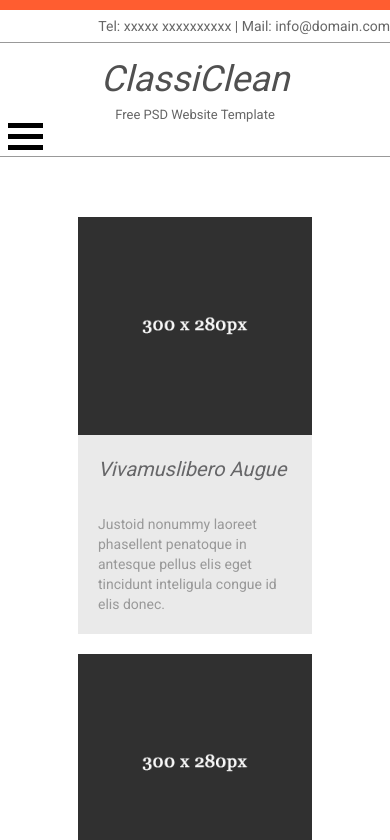
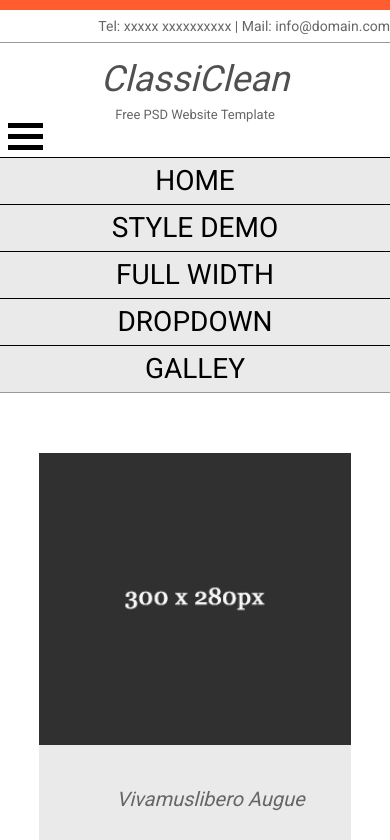
Before and after one commit to AndreyValoven/FrontEnd-Example-2, a website: page app/index.html in a window 390 px wide. Both pictures are taken after a click on the element 195 px from the left and 136 px from the top of the page. Shown: the top 840 px of the page. Drawn offline with nearby package versions, Linux system fonts and the light colour scheme.

Commit message:
Fix mobile menu

```diff
--- a/app/index.html
+++ b/app/index.html
@@ -179,7 +179,7 @@
             <p>Template by OS Templates</p>
         </div>
     </div>
-    <script src="libs/jquery/dist/jquery.min.js"></script>
+    <script src="https://code.jquery.com/jquery-3.2.1.min.js" integrity="sha256-hwg4gsxgFZhOsEEamdOYGBf13FyQuiTwlAQgxVSNgt4=" crossorigin="anonymous"></script>
     <script src="js/main.js"></script>
 </body>
 </html>
--- a/app/js/main.js
+++ b/app/js/main.js
@@ -1,23 +1,11 @@
+$(function() {
 
-//
-// document.getElementsByClassName('mob-icon').onclick = navBar;
-//
-//
-// function navBar () {
-//     document.getElementsByClassName("navbar").style.display = "block";
-// }
+    $('.mob-icon').on('click', function() {
 
-// (function () {
-//    var navBar = $(".navbar")
-//        $(".mob-icon").on('click',function (e) {
-//        navBar.toggleClass("navbar-mobile");
-//        e.preventDefault();
-//    })
-// });
-
-
-
-document.getElementsByClassName("mob-icon").onclick = function (e) {
-    document.getElementById("navBar").className += " navbar-mob"
-
-}
+        $('.navbar').slideToggle(300, function() {
+            if($(this).css('display') === 'none') {
+                $(this).removeAttr('style');
+            }
+        });
+    })
+})
--- a/app/sass/modules/_content.sass
+++ b/app/sass/modules/_content.sass
@@ -127,3 +127,20 @@ $margin: 2%
     &--box
       margin: 20px 20%
       width: 60%
+
+@media screen and (max-width: 500px)
+    .content
+        .info
+            width: 80%
+            margin: 20px 10%
+    .subscribe
+    .text,.enter-form
+      float: none
+      text-align: center
+      width: 90%
+      margin: 20px 10%
+      padding: 20px
+      .projects
+            &--box
+              width: 90%
+              margin: 20px 5%
--- a/app/sass/state/index.sass
+++ b/app/sass/state/index.sass
@@ -1,7 +1,7 @@
 @media screen and (max-width: 720px)
   .mob-icon
     cursor: pointer
-  .navbar-mob
+  .navbar
     margin-top: 2%
     li
       width: 100%
```
Also changed, not shown: app/css/main.css.
